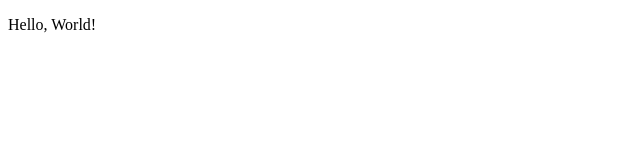
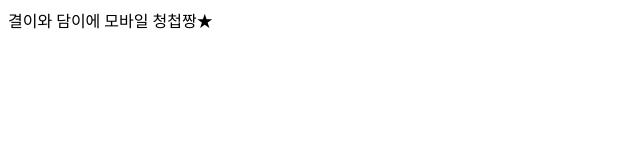
Before and after one commit to rlduf1028/gyeol-dam.github.io, a plain HTML site: page index.html in a window 1280 px wide. Shown: the whole page, without its empty margins (0-640 px from the left). Drawn offline with Linux system fonts and the light colour scheme.

Commit message:
index.html create

```diff
--- a/index.html
+++ b/index.html
@@ -2,11 +2,10 @@
 <html lang="en">
 <head>
 	<meta charset="UTF-8">
-	<meta http-equiv="X-UA-Compatible" content="IE=edge">
 	<meta name="viewport" content="width=device-width, initial-scale=1.0">
-	<title>Portfolio</title>
+	<title>Document</title>
 </head>
 <body>
-  <p>Hello, World!</p>
+	결이와 담이에 모바일 청첩짱★
 </body>
 </html>
```
